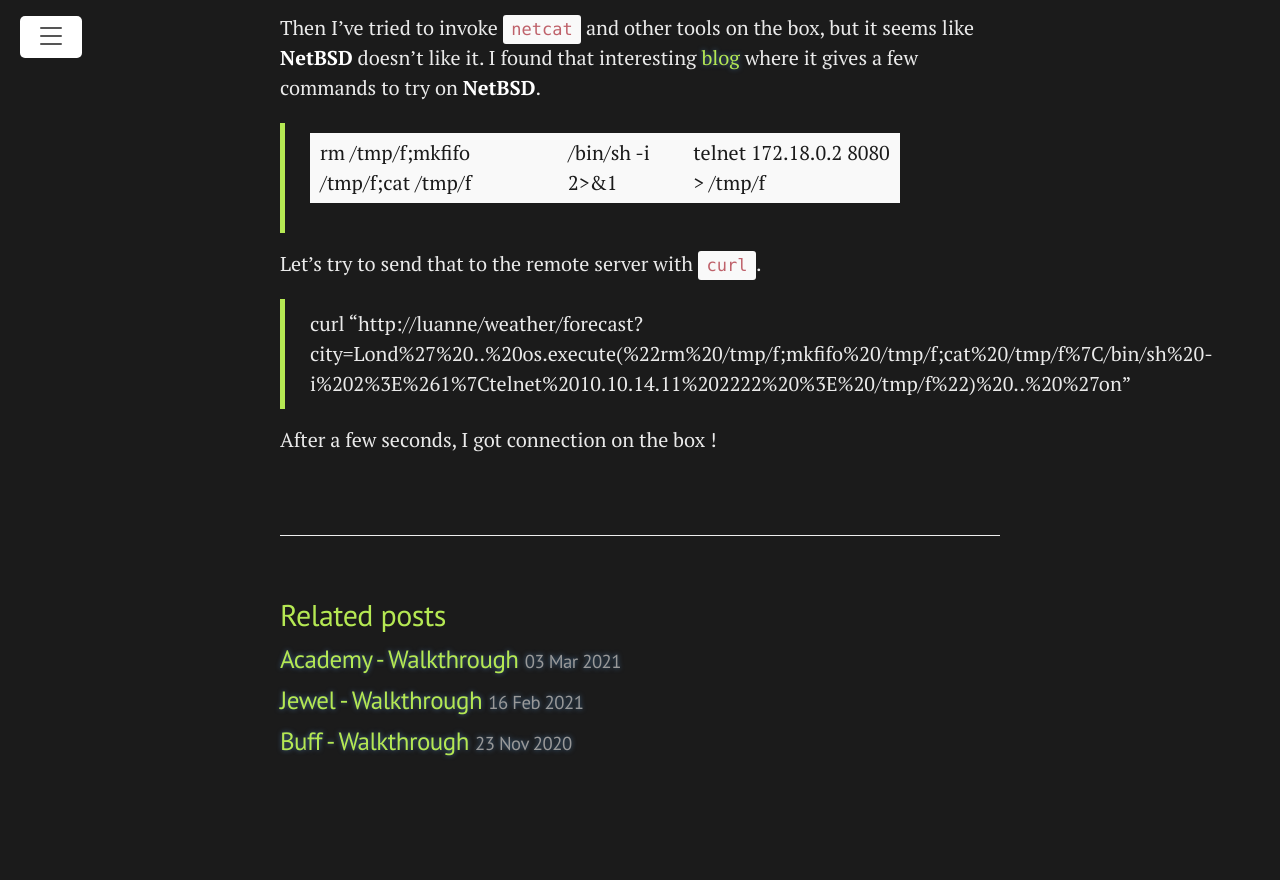
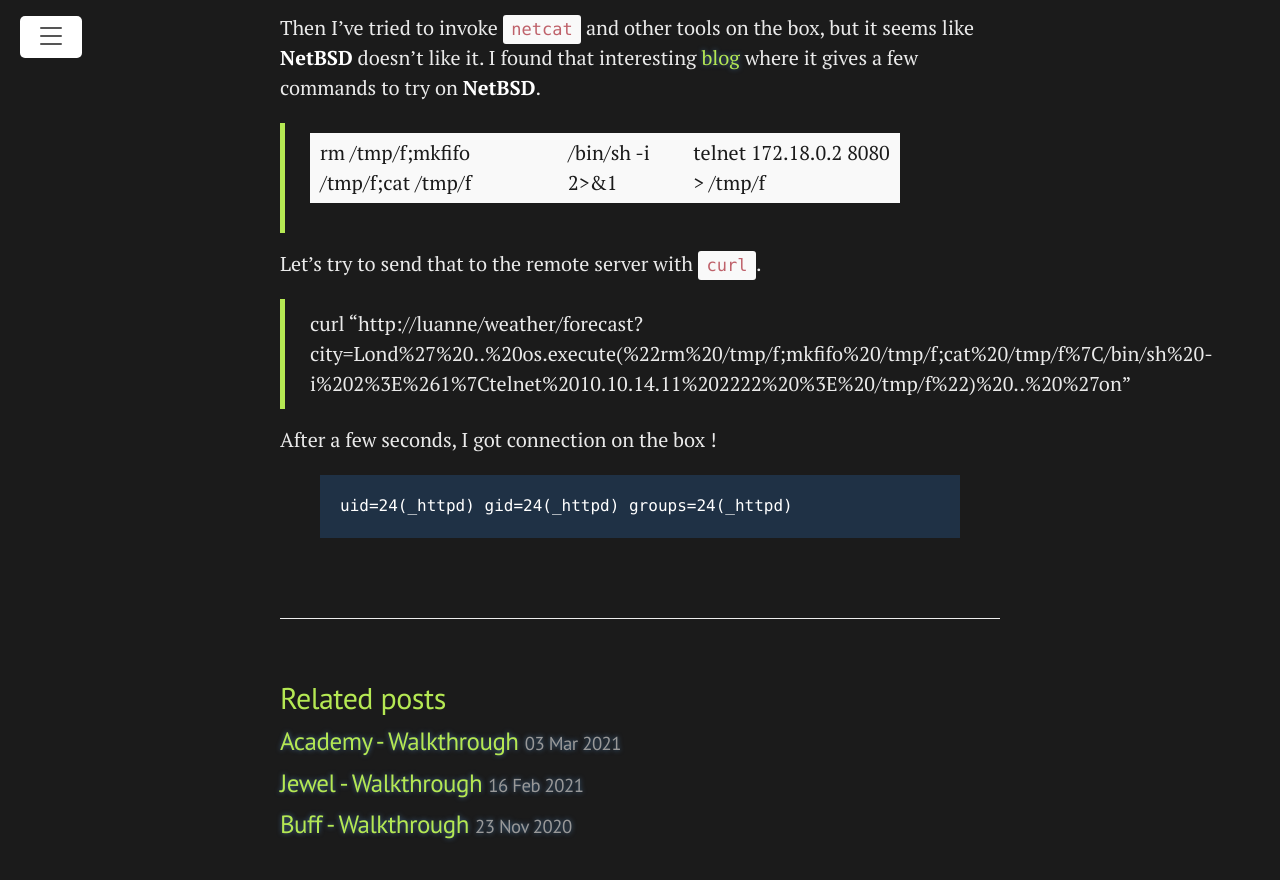
Before and after one commit to gregory-graindorge/gregory-graindorge.github.io, a Jekyll site: the page built from _posts/2021-04-03-luanne.md, in a window 1280 px wide and 900 px high, scrolled down 7503 px. Shown: the top 880 px of the window. Built offline with Jekyll 4.4.1, drawn with Linux system fonts in a browser that asks for light colours; before the commit the page ends 8321 px from its top, so only the background shows below that.

Commit message:
Update 2021-04-03-luanne.md

```diff
--- a/_posts/2021-04-03-luanne.md
+++ b/_posts/2021-04-03-luanne.md
@@ -217,3 +217,7 @@ Let's try to send that to the remote server with `curl`.
 
 
 After a few seconds, I got connection on the box !
+
+{% highlight text %}
+uid=24(_httpd) gid=24(_httpd) groups=24(_httpd)
+{% endhighlight %}
```
